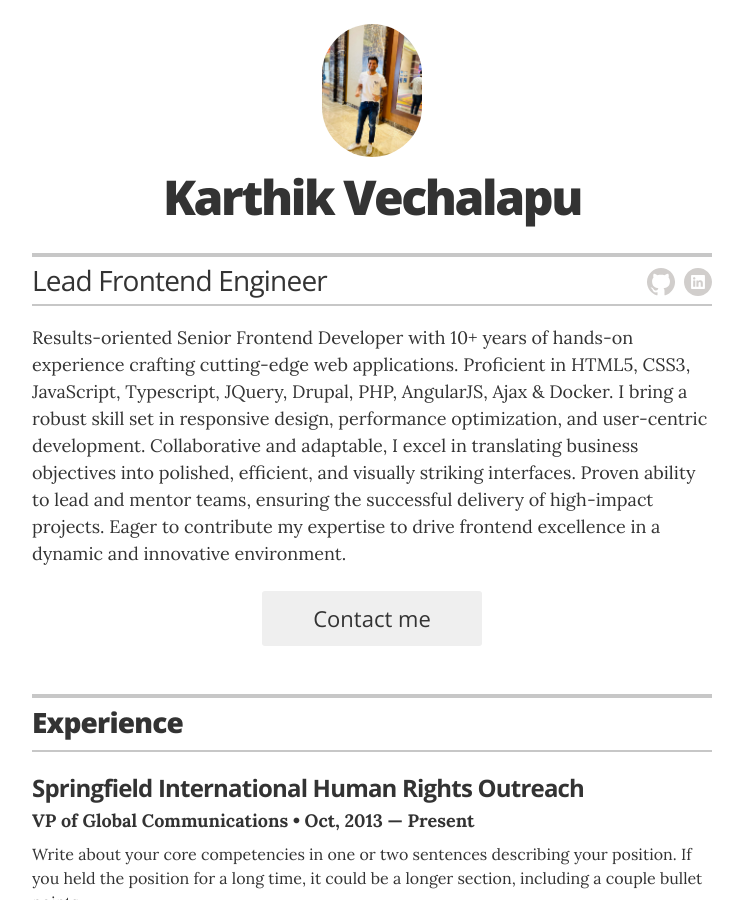
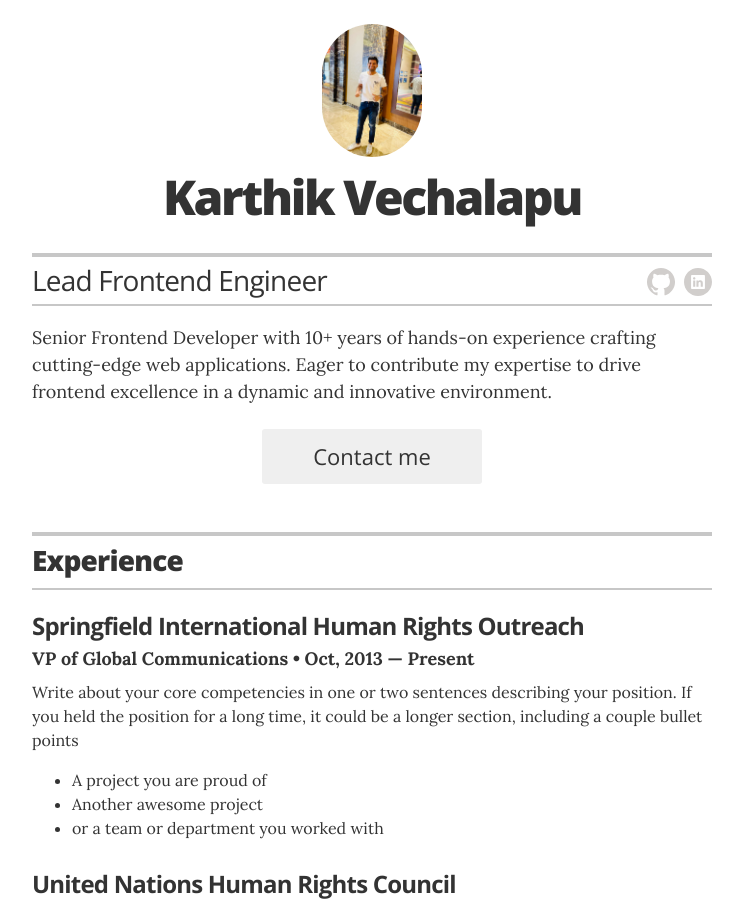
Before and after one commit to venkatav5a8/resume, a Jekyll site: the page built from index.html, in a window 1280 px wide and 900 px high. Shown: the whole window, without its empty margins (268-1011 px from the left). Built offline with Jekyll 4.4.1, drawn with Linux system fonts in a browser that asks for light colours.

Commit message:
summary updates.

```diff
--- a/_config.yml
+++ b/_config.yml
@@ -23,7 +23,7 @@ resume_contact_address:         "Austin TX, 78641"
 resume_header_contact_info:     "Austin TX, 78641 • 575-639-1560 • vkarthik.durga@gmail.com"
 display_header_contact_info:    "false"
 
-resume_header_intro: "<p>Results-oriented Senior Frontend Developer with 10+ years of hands-on experience crafting cutting-edge web applications. Proficient in HTML5, CSS3, JavaScript, Typescript, JQuery, Drupal, PHP, AngularJS, Ajax & Docker. I bring a robust skill set in responsive design, performance optimization, and user-centric development. Collaborative and adaptable, I excel in translating business objectives into polished, efficient, and visually striking interfaces. Proven ability to lead and mentor teams, ensuring the successful delivery of high-impact projects. Eager to contribute my expertise to drive frontend excellence in a dynamic and innovative environment.</p>"
+resume_header_intro: "<p>Senior Frontend Developer with 10+ years of hands-on experience crafting cutting-edge web applications. Eager to contribute my expertise to drive frontend excellence in a dynamic and innovative environment.</p>"
 
 # use "yes" to display the email contact button,
 # "no" to display an "I'm not looking for work" message,
```
